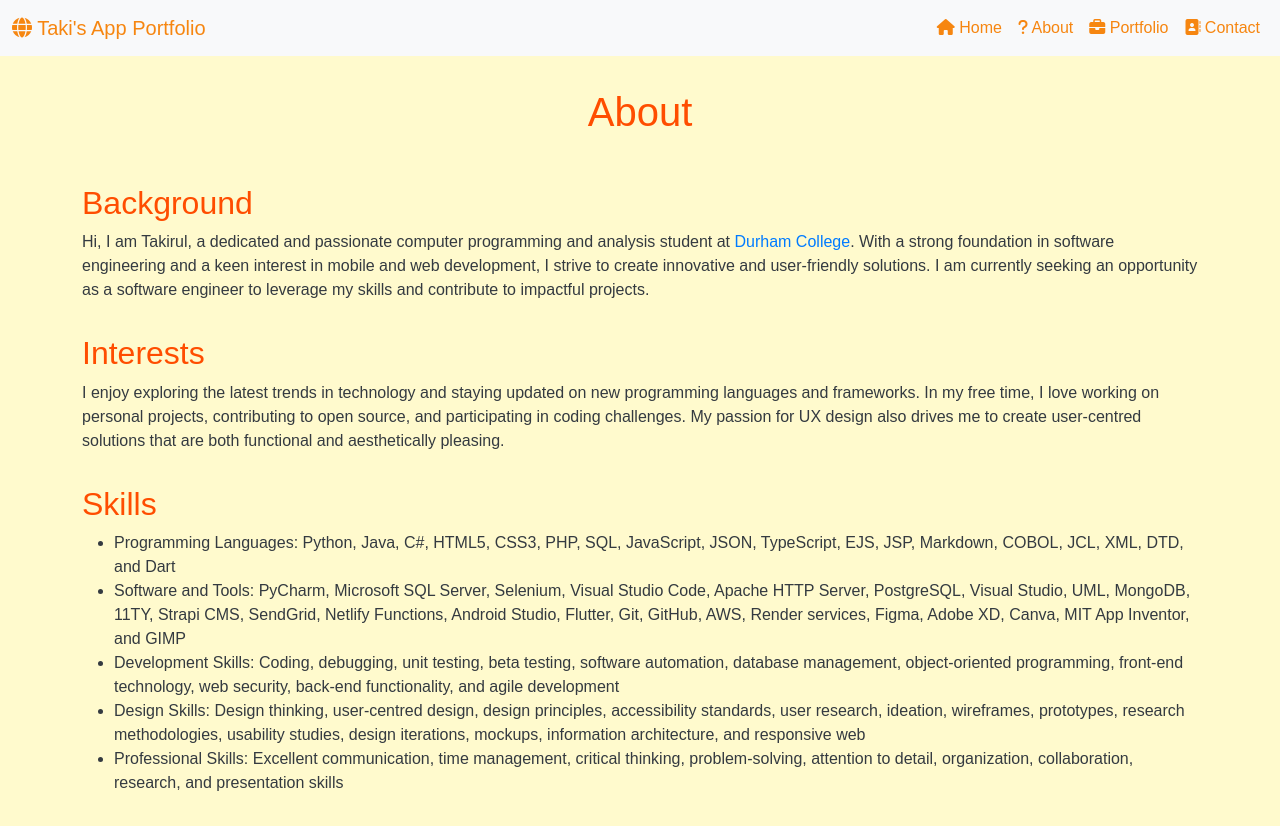
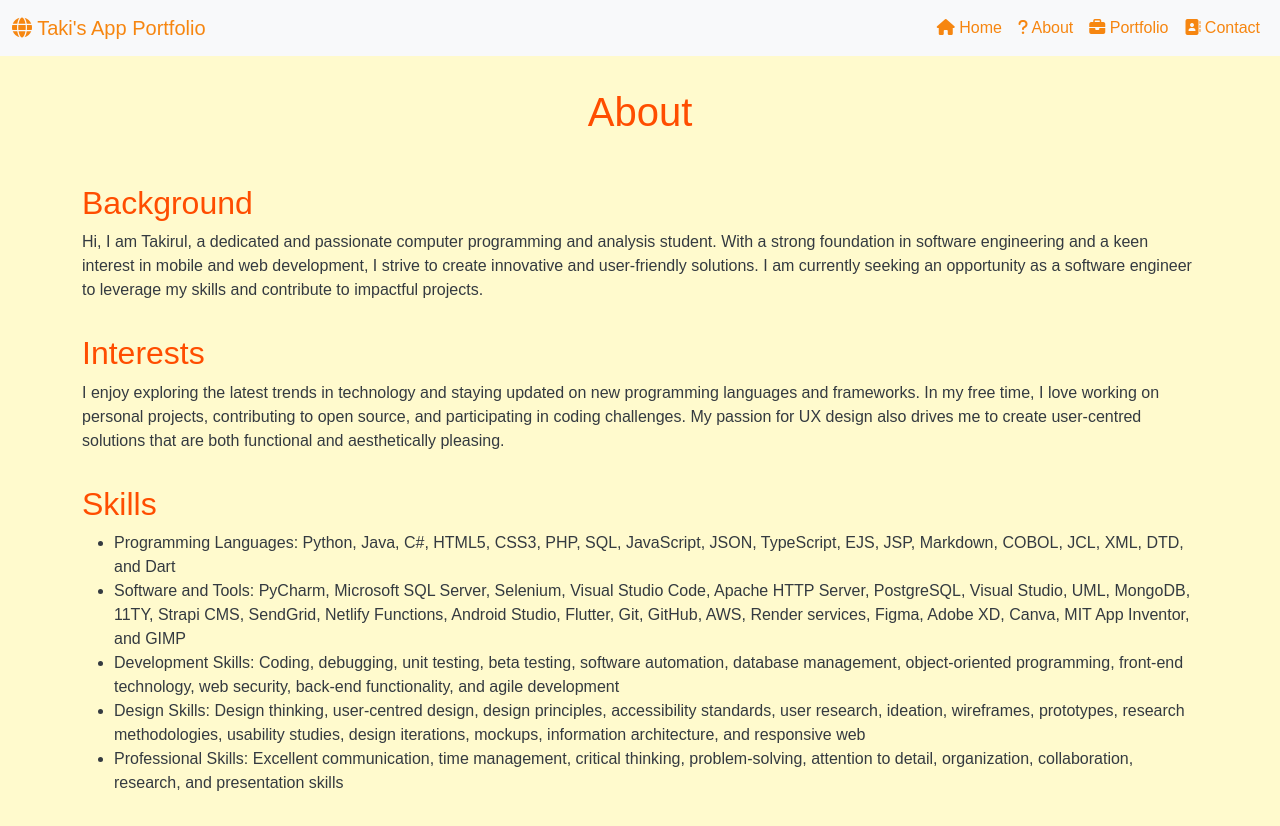
Before and after one commit to takir13/takir13.github.io, a website: page about.html in a window 1280 px wide. Drawn offline with nearby package versions, Linux system fonts and the light colour scheme.

Commit message:
First Commit

```diff
--- a/about.html
+++ b/about.html
@@ -47,7 +47,7 @@
         <h1 class="mb-5"> About</h1>
         <section>
             <h2>Background</h2>
-            <p>Hi, I am Takirul, a dedicated and passionate computer programming and analysis student at <a href="https://durhamcollege.ca/programs/computer-programming-analyst-three-year" target="_blank">Durham College</a>. With a strong foundation in software engineering and a keen interest in mobile and web development, I strive to create innovative and user-friendly solutions. I am currently seeking an opportunity as a software engineer to leverage my skills and contribute to impactful projects.</p>
+            <p>Hi, I am Takirul, a dedicated and passionate computer programming and analysis student. With a strong foundation in software engineering and a keen interest in mobile and web development, I strive to create innovative and user-friendly solutions. I am currently seeking an opportunity as a software engineer to leverage my skills and contribute to impactful projects.</p>
         </section>
         <section>
             <h2>Interests</h2>
```
Also changed, not shown: index.html (+1 -1 lines).
